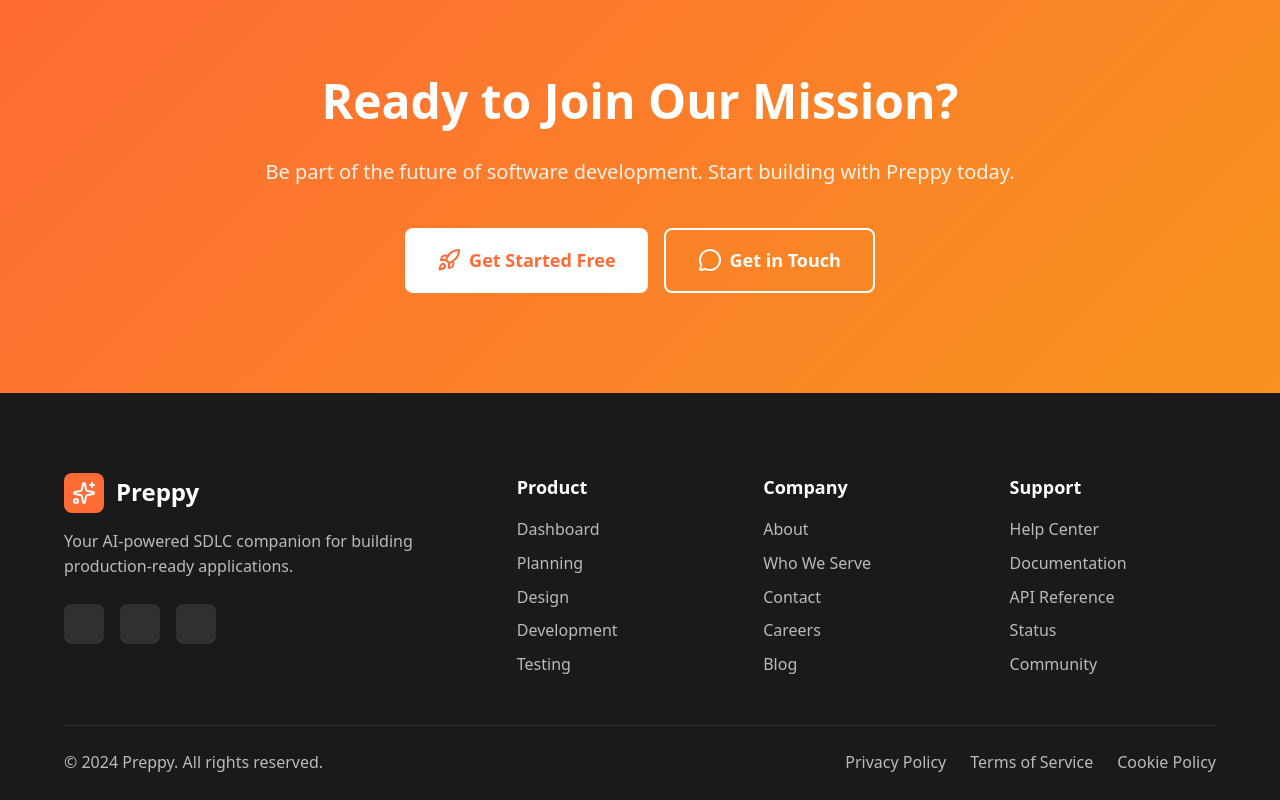
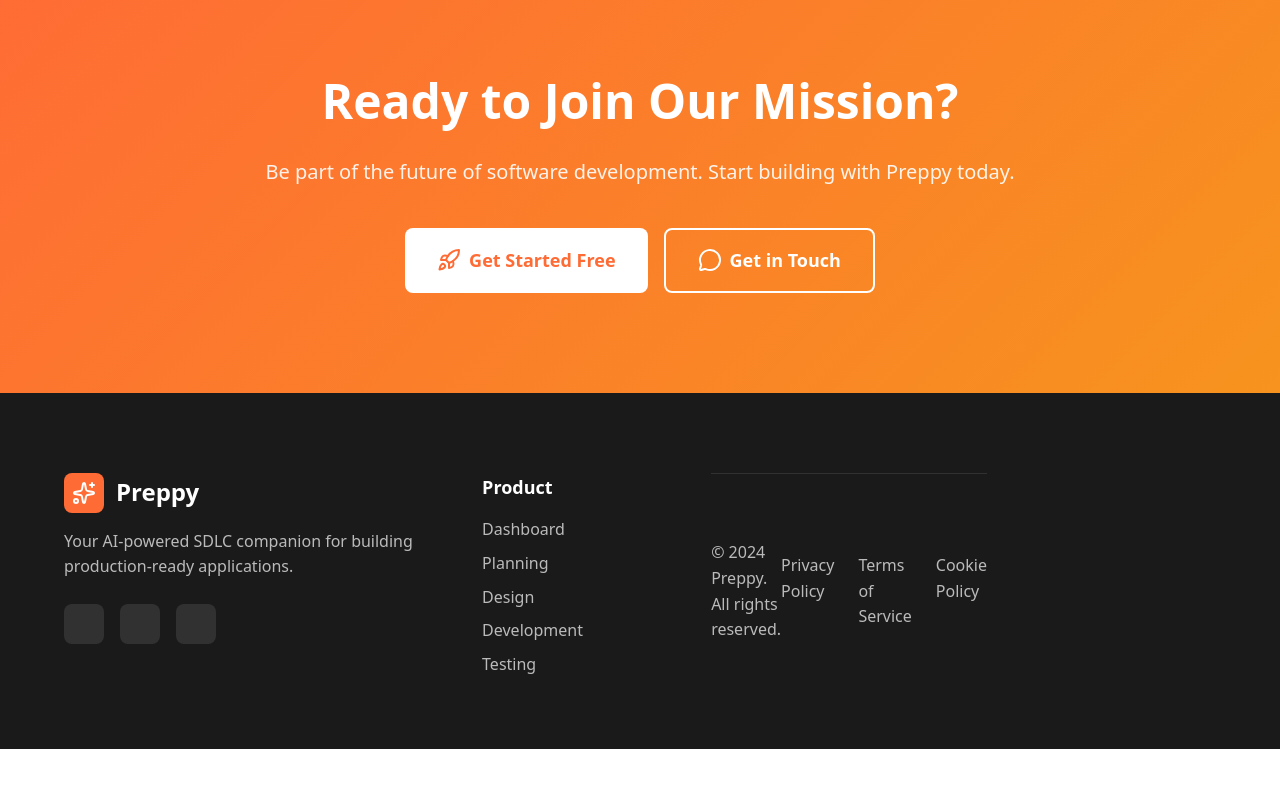
Before and after one commit to csundayivy/SDEV153, a plain HTML site: page about.html in a window 1280 px wide. Shown: the part 2140-2940 px from the top of the page. After the commit the page ends 2889 px from the top, so only its background shows below. Drawn offline with nearby package versions, Linux system fonts and the light colour scheme.

Commit message:
Update about.html

```diff
--- a/about.html
+++ b/about.html
@@ -182,28 +182,6 @@
                     </ul>
                 </div>
 
-                <div class="footer-section">
-                    <h4>Company</h4>
-                    <ul class="footer-links">
-                        <li><a href="about.html">About</a></li>
-                        <li><a href="who-we-serve.html">Who We Serve</a></li>
-                        <li><a href="contact.html">Contact</a></li>
-                        <li><a href="#">Careers</a></li>
-                        <li><a href="#">Blog</a></li>
-                    </ul>
-                </div>
-
-                <div class="footer-section">
-                    <h4>Support</h4>
-                    <ul class="footer-links">
-                        <li><a href="#">Help Center</a></li>
-                        <li><a href="#">Documentation</a></li>
-                        <li><a href="#">API Reference</a></li>
-                        <li><a href="#">Status</a></li>
-                        <li><a href="#">Community</a></li>
-                    </ul>
-                </div>
-            </div>
 
             <div class="footer-bottom">
                 <p>&copy; 2024 Preppy. All rights reserved.</p>
```
